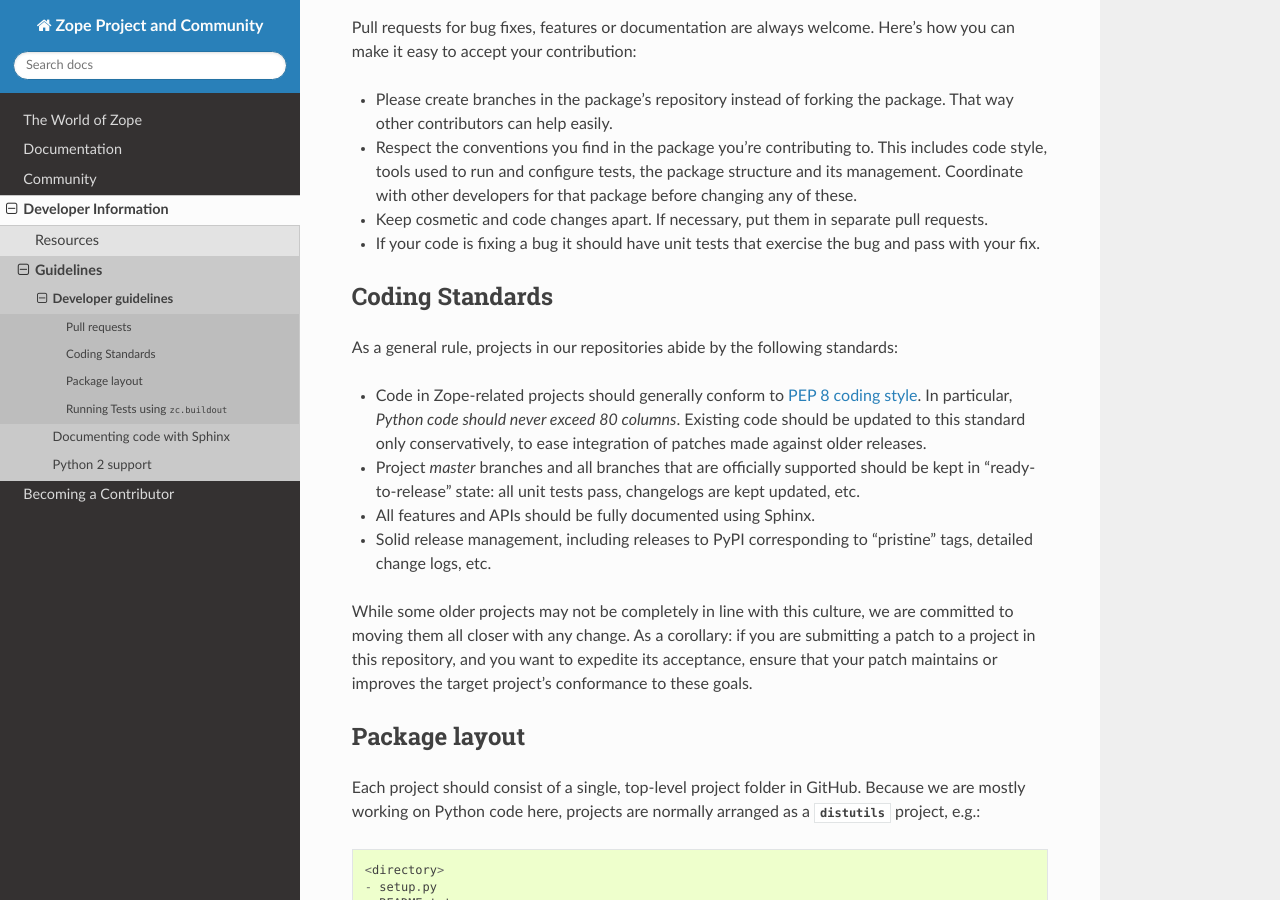
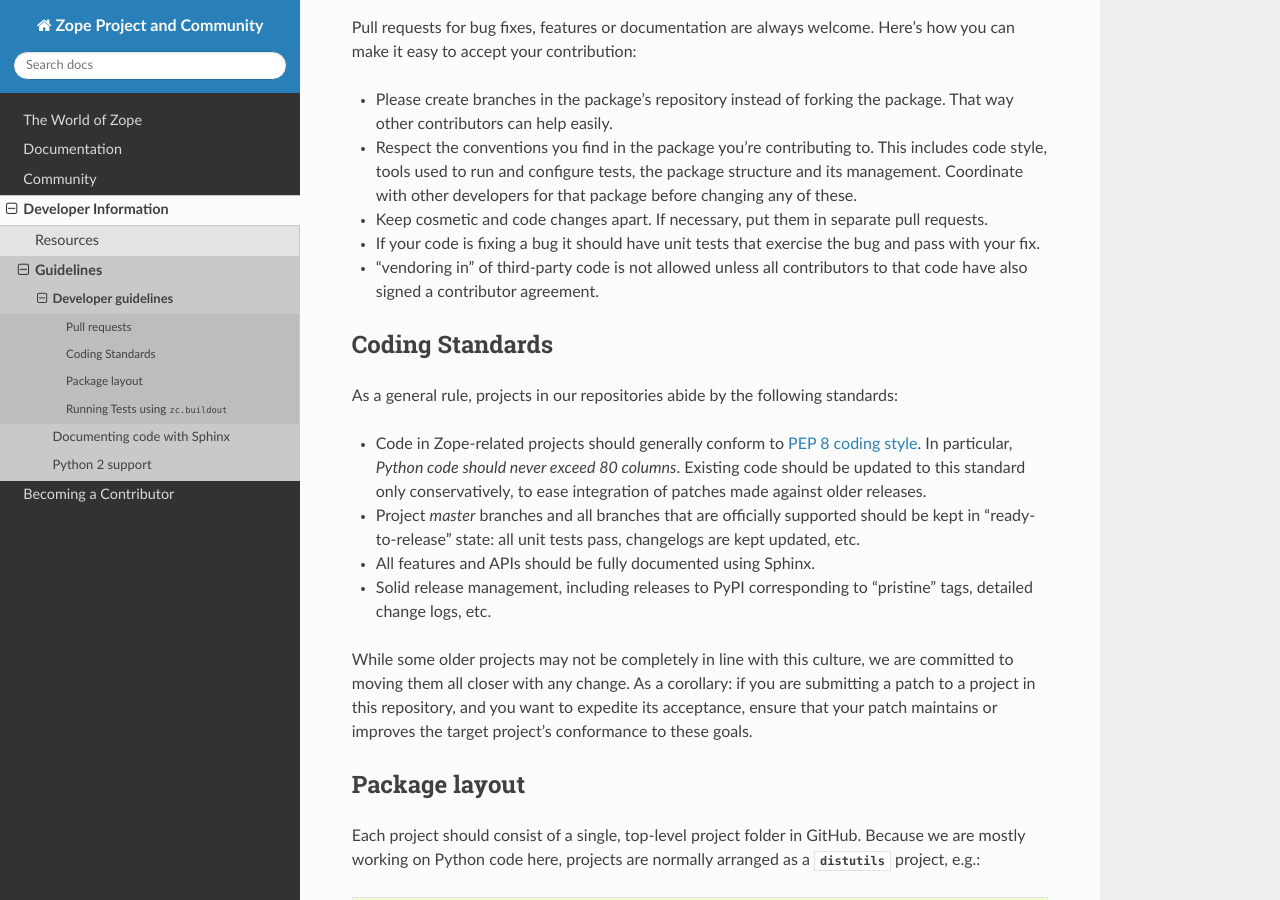
Before and after one commit to zopefoundation/www.zope.org, a Sphinx documentation site: the page built from docs/developer/guidelines.rst, in a window 1280 px wide and 900 px high, scrolled down 325 px. Built offline with Sphinx 7.4.7 and the Read the Docs theme 2.0.0, drawn with Linux system fonts in a browser that asks for light colours.

Commit message:
- add note about "vendoring in"

```diff
--- a/docs/developer/guidelines.rst
+++ b/docs/developer/guidelines.rst
@@ -26,6 +26,9 @@ Here's how you can make it easy to accept your contribution:
 
 - If your code is fixing a bug it should have unit tests that exercise the
   bug and pass with your fix.
+
+- "vendoring in" of third-party code is not allowed unless all contributors to
+  that code have also signed a contributor agreement.
 
 
 .. _coding-standards:
```
